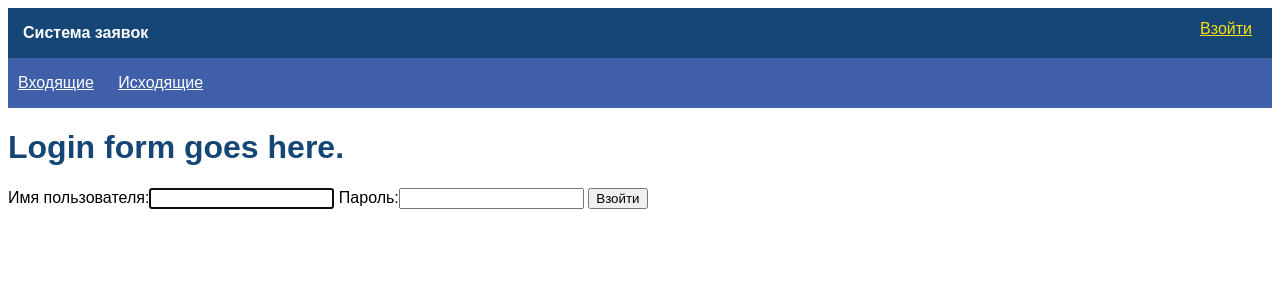
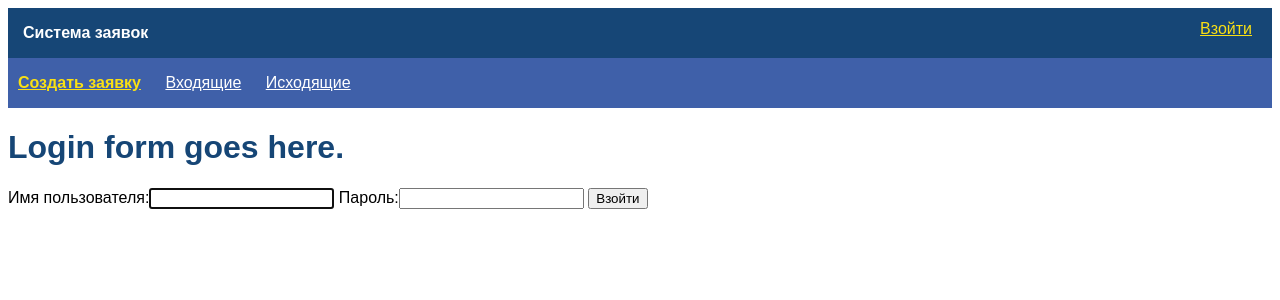
Before and after one commit to Damakshn/ticket_system, a Django app: page /login/ in a window 1280 px wide. Shown: the top 300 px of the page. Run offline with Django 3.2, Linux system fonts and the light colour scheme.

Commit message:
Добавлена ссылка на форму создания заявки Добавлены вывод "рыбы" с помощью шаблонных тегов

```diff
--- a/static/style.css
+++ b/static/style.css
@@ -54,3 +54,8 @@ main{
 .form-group{margin: 10px 0;}
 
 .form-group input{width:250px;height: 25px;border-radius:3px;}
+
+.highlight {
+    color: #fae013;
+    font-weight: bold;
+}
--- a/tickets/templates/base.html
+++ b/tickets/templates/base.html
@@ -19,6 +19,7 @@
             </div>
         </header>
         <nav>
+            <a class="highlight" href="/new_ticket/">Создать заявку</a>
             <a href="/inbox/">Входящие</a>
             <a href="/outbox/">Исходящие</a>
             {% if request.user.supervised_departaments.all %}
```
Also changed, not shown: tickets/templates/index.html (+1 -6 lines).
